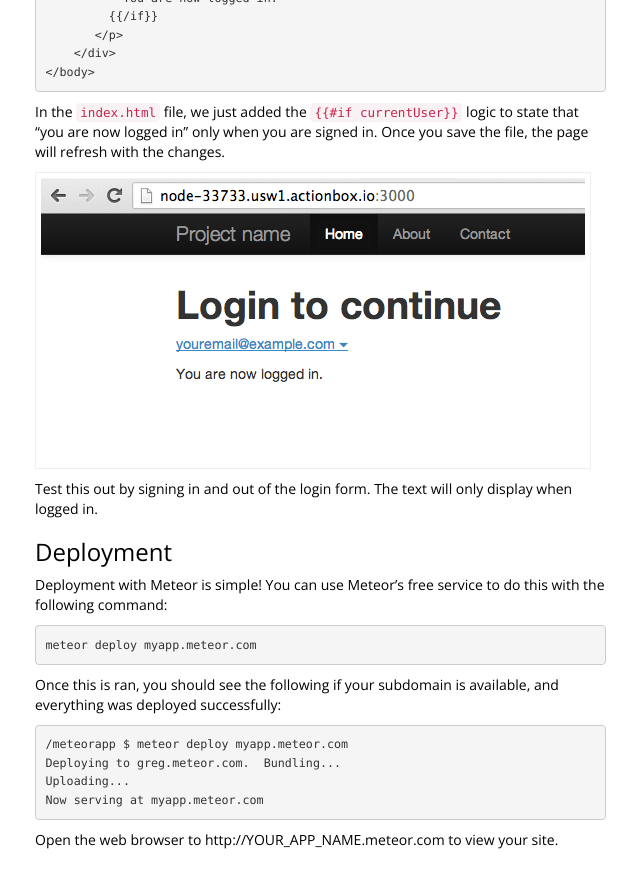
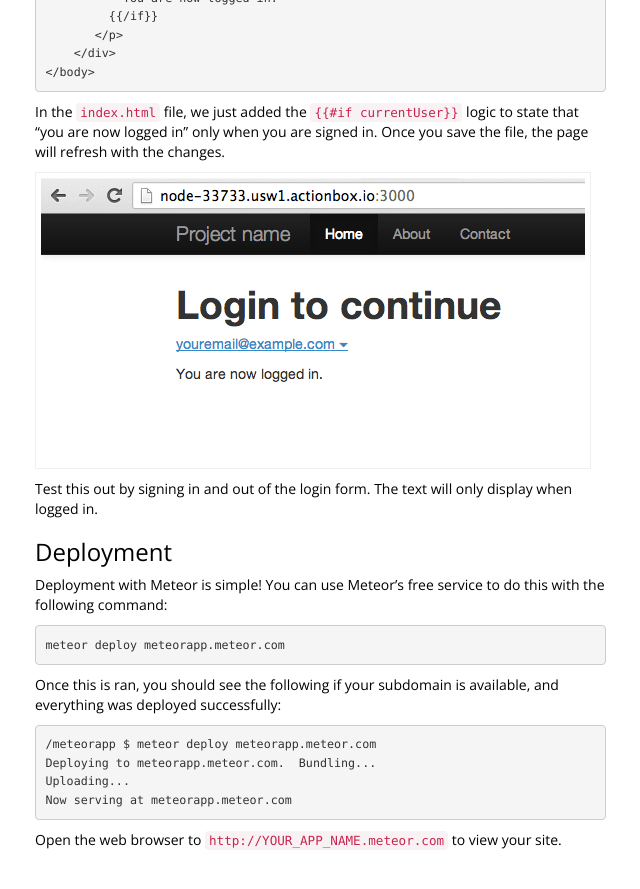
Before and after one commit to pkallberg/help.nitrous.io, a Jekyll site: the page built from _posts/2013-11-05-meteor-app.md, in a window 1280 px wide and 900 px high, scrolled down 4282 px. Shown: the top 889 px of the window, without its empty margins (353-993 px from the left). Built offline with Jekyll 4.4.1, drawn with Linux system fonts in a browser that asks for light colours; comment, search, counter and statistics services are not loaded.

Commit message:
updated meteor guide to use demo URL

```diff
--- a/_posts/2013-11-05-meteor-app.md
+++ b/_posts/2013-11-05-meteor-app.md
@@ -160,13 +160,13 @@ Test this out by signing in and out of the login form. The text will only displa
 
 Deployment with Meteor is simple! You can use Meteor's free service to do this with the following command:
 
-    meteor deploy myapp.meteor.com
+    meteor deploy meteorapp.meteor.com
 
 Once this is ran, you should see the following if your subdomain is available, and everything was deployed successfully:
 
-    /meteorapp $ meteor deploy myapp.meteor.com
-    Deploying to greg.meteor.com.  Bundling...
+    /meteorapp $ meteor deploy meteorapp.meteor.com
+    Deploying to meteorapp.meteor.com.  Bundling...
     Uploading...
-    Now serving at myapp.meteor.com
+    Now serving at meteorapp.meteor.com
 
-Open the web browser to http://YOUR_APP_NAME.meteor.com to view your site.
+Open the web browser to `http://YOUR_APP_NAME.meteor.com` to view your site.
```
